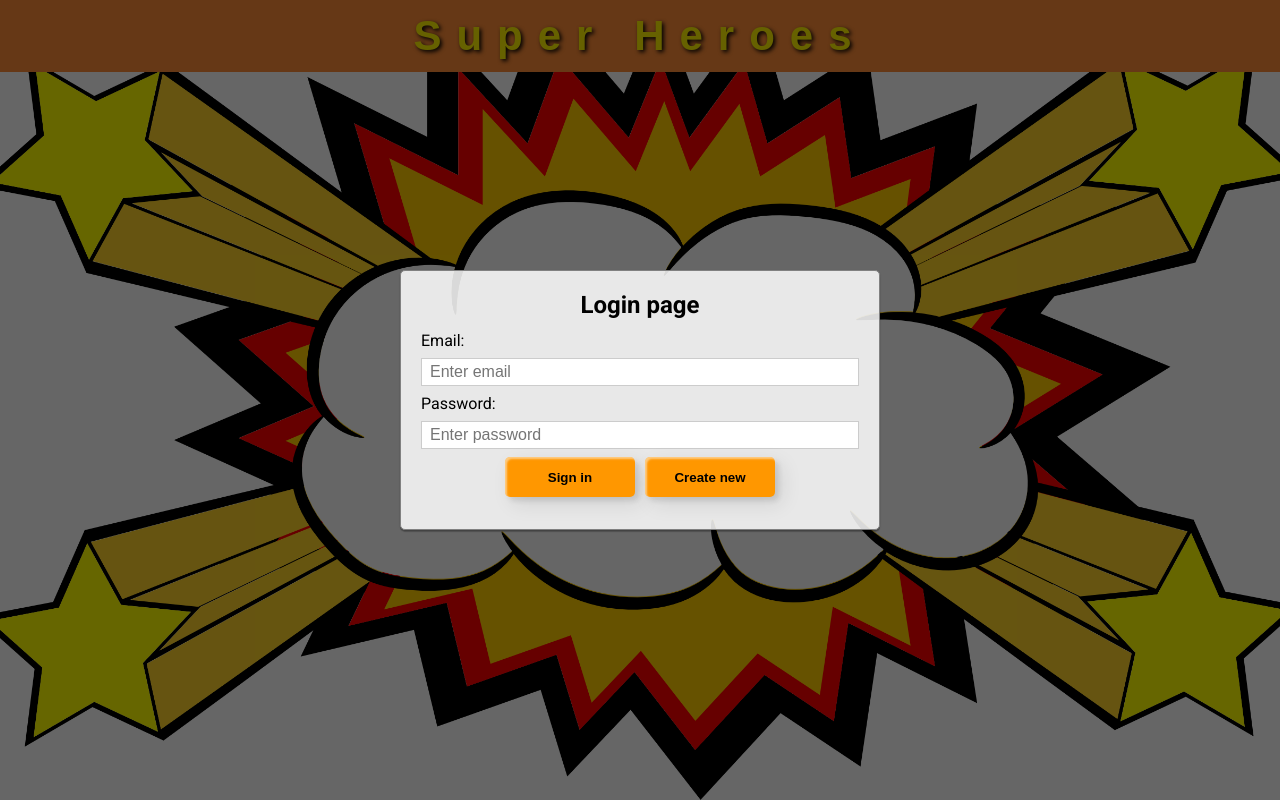
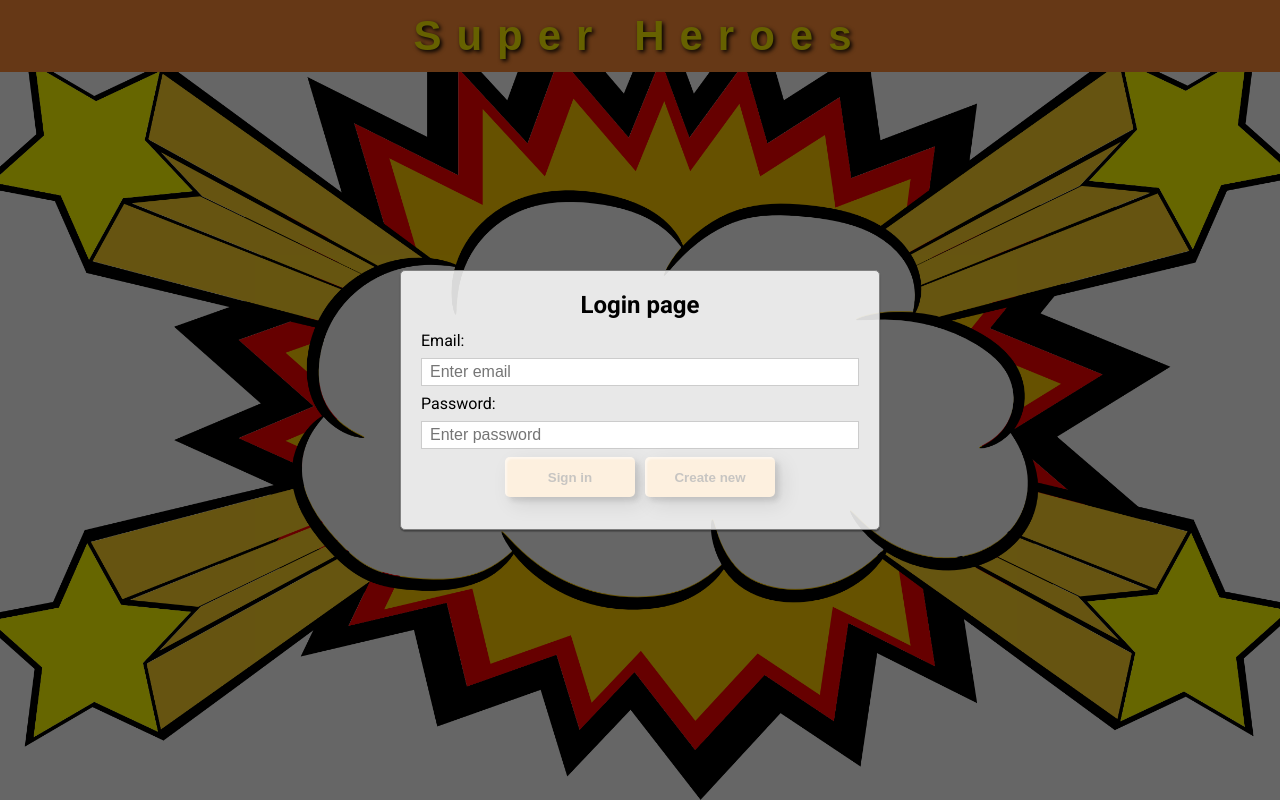
Before and after one commit to TkachukRR/28-angular-superheroes, an Angular app: page /login in a window 1280 px wide. Built offline with nearby package versions, Linux system fonts and the light colour scheme; a web font is replaced by a local one.

Commit message:
C:/Program Files/Git/usr/bin/bash02 Added disable buttons when loginForm is invalid

```diff
--- a/src/app/components/login-page/login-page.component.html
+++ b/src/app/components/login-page/login-page.component.html
@@ -14,8 +14,8 @@
       </div>
 
       <div class="form__buttons">
-        <button class="btn btn-orange" type="submit">Sign in</button>
-        <button class="btn btn-orange" type="submit">Create new</button>
+        <button class="btn btn-orange" [disabled]="loginForm.invalid || submitted" type="submit">Sign in</button>
+        <button class="btn btn-orange" [disabled]="loginForm.invalid || submitted" type="submit">Create new</button>
       </div>
     </form>
   </div>
--- a/src/app/components/login-page/login-page.component.ts
+++ b/src/app/components/login-page/login-page.component.ts
@@ -9,6 +9,7 @@ import {CustomValidators} from "../../shared/custom.validators";
 })
 export class LoginPageComponent implements OnInit{
   loginForm!: FormGroup
+  submitted!: false
 
   ngOnInit() {
     this.loginForm = new FormGroup({
@@ -21,7 +22,11 @@ export class LoginPageComponent implements OnInit{
           CustomValidators.allowedDotsBeforeAt(3) as ValidatorFn,
         ]
       ),
-      password :new FormControl('')
+      password :new FormControl('',
+        [
+        Validators.required,
+        Validators.minLength(5),
+      ])
     })
   }
 
--- a/src/styles.scss
+++ b/src/styles.scss
@@ -88,32 +88,18 @@ input, textarea{
     z-index: 1;
   }
 
-  &-orange:after {
-    position: absolute;
-    content: "";
-    width: 100%;
-    height: 0;
-    top: 0;
-    left: 0;
-    z-index: -1;
-    border-radius: 5px;
+  &-orange:hover:not(:disabled) {
     background-color: #eaf818;
     background-image: linear-gradient(315deg, #eaf818 0%, #f6fc9c 74%);
-    box-shadow:inset 2px 2px 2px 0 rgba(255,255,255,.5),
-    7px 7px 20px 0 rgba(0,0,0,.1),
-    4px 4px 5px 0 rgba(0,0,0,.1);
     transition: all 0.2s ease;
   }
 
-  &-orange:hover {
-    color: #000;
-  }
-  &-orange:hover:after {
-    top: auto;
-    bottom: 0;
-    height: 100%;
-  }
   &-orange:active {
     top: 2px;
   }
+
+  &:disabled{
+    background: rgb(253, 240, 223);
+    color: rgba(189, 189, 189, 0.85);
+  }
 }
```
